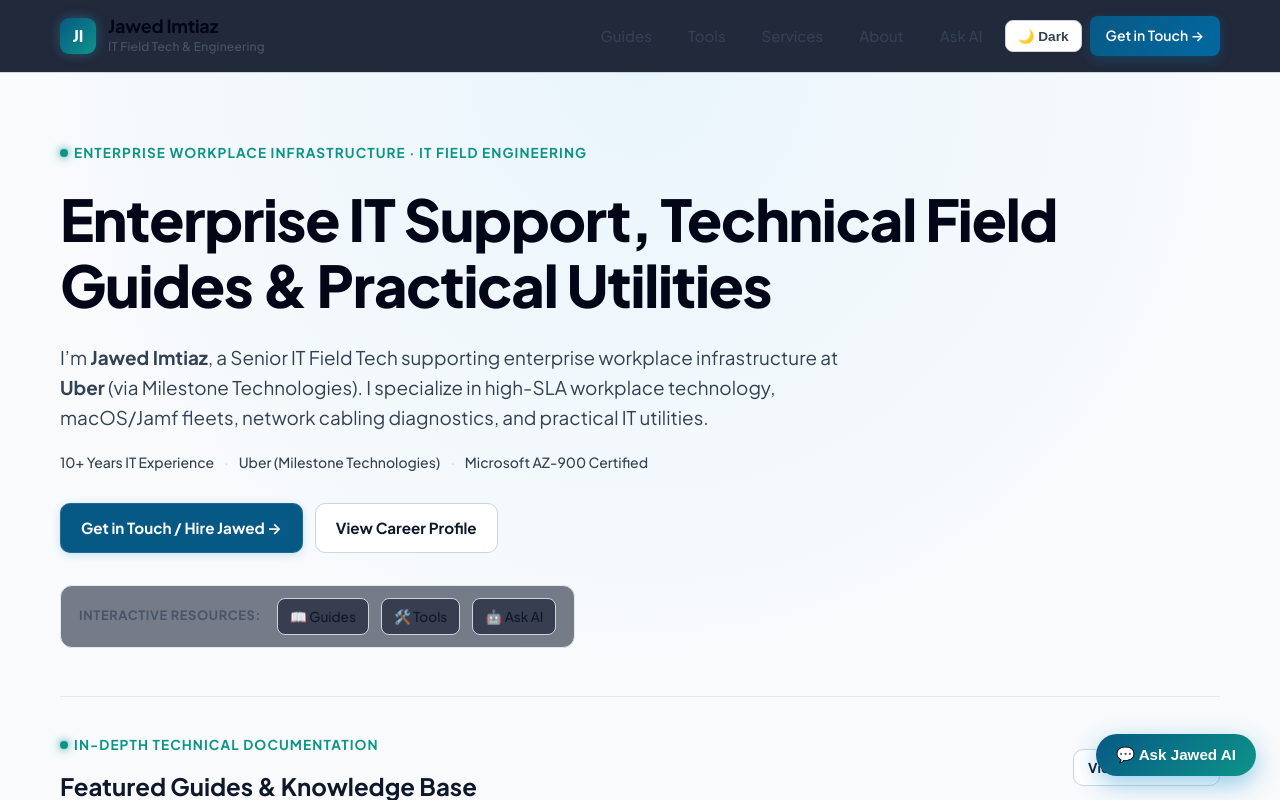
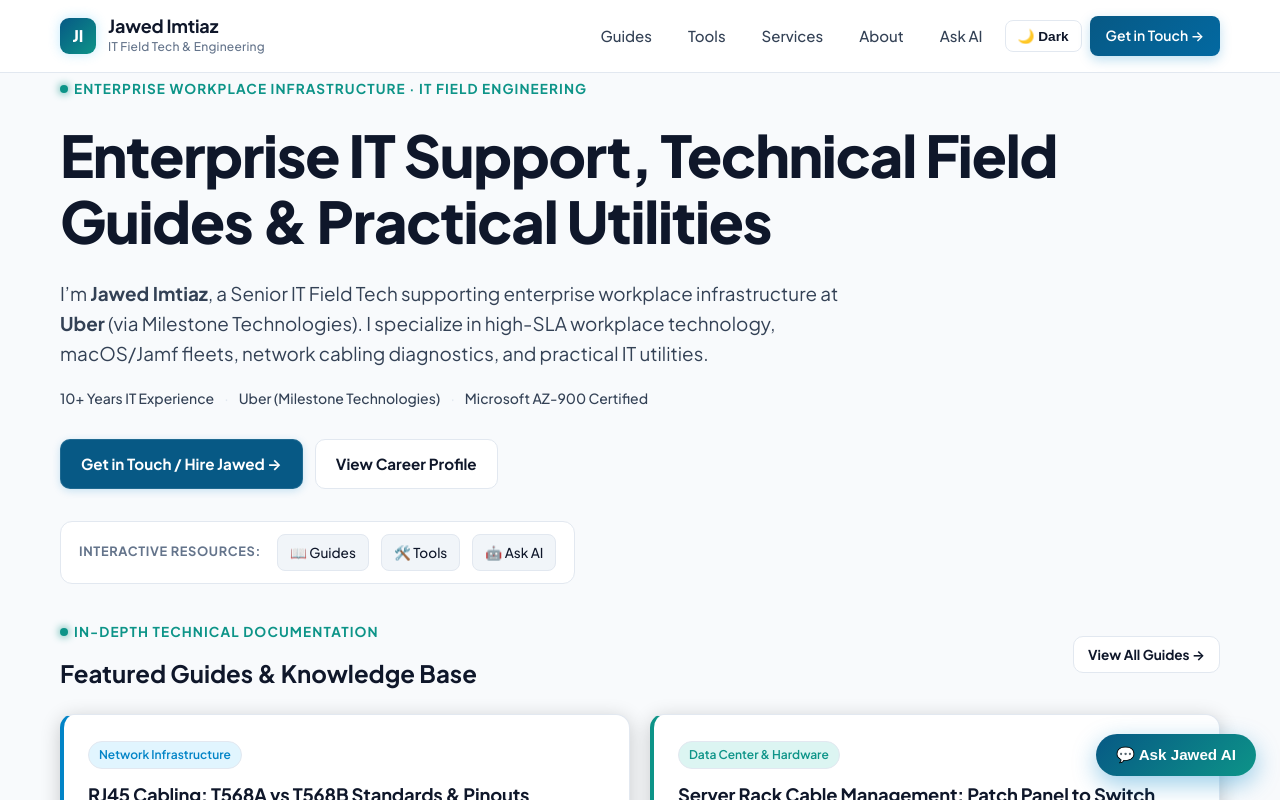
Before and after one commit to jawedimtiaz/jawed-website, a React (Vite) app: page / in a window 1280 px wide. Shown: the top 800 px of the page. Built offline with nearby package versions, Linux system fonts and the light colour scheme.

Commit message:
refactor(style): implement theme support in index.css
Introduce support for light/dark theme switching and clean up CSS token definitions using mapped system variables.

```diff
--- a/src/index.css
+++ b/src/index.css
@@ -1,79 +1,79 @@
-/* Dark Slate IT Dashboard Theme for Jawed.co.in */
-:root {
-  /* Dark Slate Background Canvas */
+/* Dark Slate & Light High-Contrast System Themes for Jawed.co.in */
+:root,
+[data-theme="dark"],
+.dark {
+  /* Default Dark Theme Tokens */
   --bg: #0f172a;               /* Slate 900 */
+  --surface: #1e293b;          /* Slate 800 */
+  --surface-header: rgba(15, 23, 42, 0.92);
+  --border: #334155;           /* Slate 700 */
+  --text: #f8fafc;             /* Slate 50 */
+  --text-muted: #94a3b8;      /* Slate 400 */
+  --nav-link: #cbd5e1;         /* Slate 300 */
+  --nav-link-hover: #38bdf8;   /* Sky 400 */
+
+  /* Mapped & Alias System Tokens */
+  --card: var(--surface);
   --bg-darker: #020617;        /* Slate 950 */
-  --surface: #1e293b;          /* Slate 800 */
   --surface-hover: #334155;    /* Slate 700 */
-  --card: #1e293b;
+  --text-heading: #ffffff;
+  --muted: var(--text-muted);
+  --muted-light: var(--nav-link);
+  --muted-light-bg: #475569;
+  --line: var(--border);
+  --line-subtle: #1e293b;
 
-  /* Text & Contrast Tokens (Audited for WCAG AA Compliance >= 4.5:1) */
-  /* --text: #f8fafc on #0f172a -> Contrast 15.8:1 (Passes AAA) */
-  --text: #f8fafc;             /* Slate 50 */
-  --text-heading: #ffffff;     /* White -> Contrast 17.2:1 (Passes AAA) */
+  --accent: #38bdf8;
+  --accent-hover: #7dd3fc;
+  --accent-dark: #0284c7;
+  --teal: #2dd4bf;
+  --indigo: #818cf8;
+  --emerald: #34d399;
+  --amber: #fbbf24;
+  --rose: #f43f5e;
 
-  /* --muted-light: #cbd5e1 on #0f172a -> Contrast 10.2:1 (Passes AAA) */
-  --muted-light: #cbd5e1;      /* Slate 300 */
-
-  /* --muted: #94a3b8 on #1e293b -> Contrast 4.6:1 (Passes AA) */
-  /* For light mode contexts: #475569 on #ffffff -> Contrast 7.0:1 (Passes AAA) */
-  --muted: #94a3b8;            /* Slate 400 */
-  --muted-light-bg: #475569;   /* Slate 600 for light backgrounds */
-
-  /* Structural Dividers */
-  --line: #334155;             /* Slate 700 */
-  --line-subtle: #1e293b;      /* Slate 800 */
-
-  /* High-Contrast Accents (Dark Background Contexts) */
-  --accent: #38bdf8;           /* Sky 400 -> Contrast 8.4:1 on #0f172a */
-  --accent-hover: #7dd3fc;     /* Sky 300 */
-  --accent-dark: #0284c7;      /* Sky 600 */
-  --teal: #2dd4bf;             /* Teal 400 -> Contrast 11.2:1 on #020617 */
-  --indigo: #818cf8;           /* Indigo 400 -> Contrast 6.8:1 on #020617 */
-  --emerald: #34d399;          /* Emerald 400 -> Contrast 10.4:1 on #020617 */
-  --amber: #fbbf24;            /* Amber 400 -> Contrast 12.1:1 on #020617 */
-  --rose: #f43f5e;             /* Rose 500 */
-
-  /* High-Contrast Accents (Light Background Contexts) */
-  /* BEFORE (#38bdf8 on #fff -> 1.9:1 FAIL) | AFTER (#0284c7 on #fff -> 4.7:1 PASS) */
   --accent-light-bg: #0284c7;
-  /* BEFORE (#2dd4bf on #fff -> 1.8:1 FAIL) | AFTER (#0d9488 on #fff -> 4.8:1 PASS) */
   --teal-light-bg: #0d9488;
-  /* BEFORE (#818cf8 on #fff -> 2.5:1 FAIL) | AFTER (#4f46e5 on #fff -> 5.1:1 PASS) */
   --indigo-light-bg: #4f46e5;
-  /* BEFORE (#fbbf24 on #fff -> 1.6:1 FAIL) | AFTER (#b45309 on #fff -> 4.6:1 PASS) */
   --amber-light-bg: #b45309;
 
-  --surface-accent: #0284c720;
+  --surface-accent: rgba(56, 189, 248, 0.12);
   --max: 1160px;
 }
 
-/* High-Contrast Light Mode Accessibility Overrides */
-[data-theme="light"] {
+[data-theme="light"],
+.light {
+  /* High-Contrast Light Theme Tokens */
   --bg: #f8fafc;               /* Slate 50 */
+  --surface: #ffffff;          /* Pure White */
+  --surface-header: rgba(255, 255, 255, 0.92);
+  --border: #e2e8f0;           /* Slate 200 */
+  --text: #0f172a;             /* Slate 900 */
+  --text-muted: #64748b;      /* Slate 500 */
+  --nav-link: #334155;         /* Slate 700 */
+  --nav-link-hover: #0284c7;   /* Sky 600 */
+
+  /* Mapped & Alias System Tokens */
+  --card: #ffffff;
   --bg-darker: #f1f5f9;        /* Slate 100 */
-  --surface: #ffffff;          /* Pure White */
   --surface-hover: #f1f5f9;    /* Slate 100 */
-  --card: #ffffff;             /* Pure White */
+  --text-heading: #0f172a;     /* Slate 900 */
+  --muted: var(--text-muted);
+  --muted-light: var(--nav-link);
+  --muted-light-bg: #475569;
+  --line: var(--border);
+  --line-subtle: #e2e8f0;
 
-  --text: #0f172a;             /* Slate 900 -> 15.8:1 contrast on #ffffff */
-  --text-heading: #020617;     /* Slate 950 -> 17.2:1 contrast on #ffffff */
-  --muted-light: #334155;      /* Slate 700 -> 8.4:1 contrast on #ffffff */
-  --muted: #475569;            /* Slate 600 -> 7.0:1 contrast on #ffffff */
+  --accent: #0284c7;
+  --accent-hover: #0369a1;
+  --accent-dark: #075985;
+  --teal: #0d9488;
+  --indigo: #4f46e5;
+  --emerald: #059669;
+  --amber: #b45309;
+  --rose: #e11d48;
 
-  --line: #cbd5e1;             /* Slate 300 */
-  --line-subtle: #e2e8f0;      /* Slate 200 */
-
-  --accent: #0284c7;           /* Sky 600 -> 4.7:1 contrast on #ffffff */
-  --accent-hover: #0369a1;     /* Sky 700 */
-  --accent-dark: #075985;      /* Sky 800 */
-  --teal: #0d9488;             /* Teal 600 -> 4.8:1 contrast on #ffffff */
-  --indigo: #4f46e5;           /* Indigo 600 -> 5.1:1 contrast on #ffffff */
-  --emerald: #059669;          /* Emerald 600 -> 4.6:1 contrast on #ffffff */
-  --amber: #b45309;            /* Amber 700 -> 4.6:1 contrast on #ffffff */
-  --rose: #e11d48;             /* Rose 600 */
-
-  --surface-accent: rgba(2, 132, 199, 0.08);
+  --surface-accent: rgba(2, 132, 199, 0.1);
 }
 
 * {
@@ -161,10 +161,11 @@ select:focus-visible {
   position: sticky;
   top: 0;
   z-index: 80;
-  background: rgba(15, 23, 42, 0.92);
+  background: var(--surface-header);
   backdrop-filter: blur(12px);
   -webkit-backdrop-filter: blur(12px);
-  border-bottom: 1px solid var(--line);
+  border-bottom: 1px solid var(--border);
+  transition: background-color 0.2s ease, border-color 0.2s ease;
 }
 
 .header-inner {
@@ -204,16 +205,18 @@ select:focus-visible {
 .site-name {
   font-weight: 700;
   font-size: 1.125rem;
-  color: var(--text-heading);
+  color: var(--text);
   letter-spacing: -0.01em;
   line-height: 1.2;
+  transition: color 0.15s ease;
 }
 
 .site-tagline {
   font-size: 0.75rem;
-  color: var(--muted);
+  color: var(--text-muted);
   font-weight: 500;
   letter-spacing: 0.02em;
+  transition: color 0.15s ease;
 }
 
 .site-nav {
@@ -225,7 +228,7 @@ select:focus-visible {
 .nav-item {
   padding: 8px 14px;
   border-radius: 8px;
-  color: var(--muted-light);
+  color: var(--nav-link);
   font-size: 0.938rem;
   font-weight: 500;
   text-decoration: none;
@@ -237,14 +240,14 @@ select:focus-visible {
 
 .nav-item:hover,
 .nav-item[aria-current="page"] {
-  color: var(--accent);
-  background: rgba(56, 189, 248, 0.08);
+  color: var(--nav-link-hover);
+  background: var(--surface-accent);
   text-decoration: none;
 }
 
 .nav-item[aria-current="page"] {
   font-weight: 650;
-  border: 1px solid rgba(56, 189, 248, 0.2);
+  border: 1px solid var(--border);
 }
 
 .nav-cta {
@@ -255,10 +258,11 @@ select:focus-visible {
   font-weight: 600;
   font-size: 0.875rem;
   box-shadow: 0 4px 12px rgba(2, 132, 199, 0.25);
+  transition: all 0.15s ease;
 }
 
 .nav-cta:hover {
-  background: linear-gradient(135deg, #0284c7, #075985);
+  background: linear-gradient(135deg, var(--accent), var(--accent-hover));
   box-shadow: 0 6px 16px rgba(2, 132, 199, 0.4);
 }
 
@@ -269,8 +273,8 @@ select:focus-visible {
   padding: 7px 12px;
   border-radius: 8px;
   background: var(--surface);
-  border: 1px solid var(--line);
-  color: var(--muted-light);
+  border: 1px solid var(--border);
+  color: var(--text);
   font-size: 0.85rem;
   font-weight: 600;
   cursor: pointer;
@@ -279,15 +283,21 @@ select:focus-visible {
 }
 
 .theme-toggle-btn:hover {
-  border-color: var(--accent);
-  color: var(--accent);
+  border-color: var(--nav-link-hover);
+  color: var(--nav-link-hover);
   background: var(--surface-hover);
 }
 
 .menu-toggle {
   display: none;
-  border: 1px solid var(--line);
+  border: 1px solid var(--border);
   background: var(--surface);
+  color: var(--text);
+  border-radius: 8px;
+  padding: 8px 14px;
+  font-weight: 600;
+  cursor: pointer;
+}
   color: var(--text);
   border-radius: 8px;
   padding: 8px 14px;
@@ -413,8 +423,8 @@ select:focus-visible {
   flex-wrap: wrap;
   margin-top: 32px;
   padding: 12px 18px;
-  background: rgba(30, 41, 59, 0.6);
-  border: 1px solid var(--line-subtle);
+  background: var(--surface);
+  border: 1px solid var(--border);
   border-radius: 12px;
   max-width: fit-content;
 }
@@ -424,7 +434,7 @@ select:focus-visible {
   font-weight: 700;
   text-transform: uppercase;
   letter-spacing: 0.05em;
-  color: var(--muted);
+  color: var(--text-muted);
 }
 
 .ribbon-links {
@@ -440,8 +450,8 @@ select:focus-visible {
   gap: 6px;
   padding: 6px 12px;
   border-radius: 8px;
-  background: rgba(15, 23, 42, 0.6);
-  border: 1px solid var(--line);
+  background: var(--bg-darker);
+  border: 1px solid var(--border);
   color: var(--text);
   font-size: 0.85rem;
   font-weight: 500;
```
